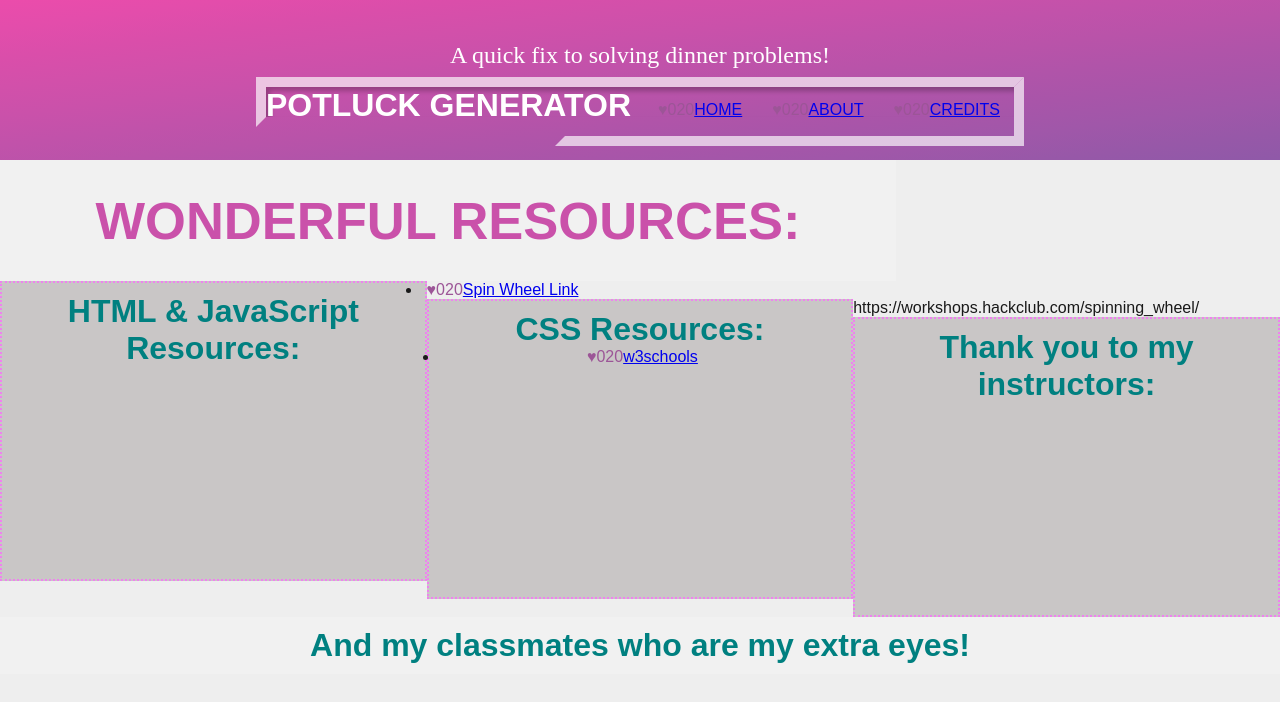
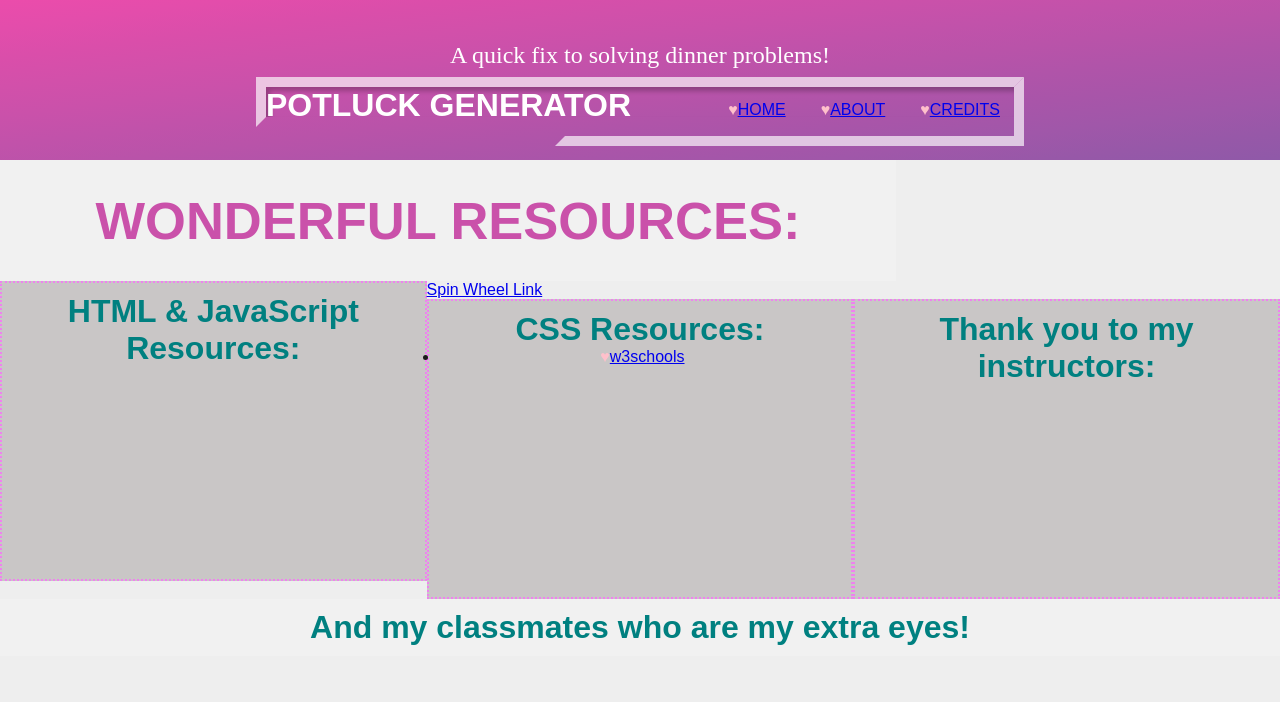
Before and after one commit to daravyderouen/potluckCapstone, a website: page client/credits.html in a window 1280 px wide. Drawn offline with Linux system fonts and the light colour scheme.

Commit message:
Revise code

```diff
--- a/client/credits.html
+++ b/client/credits.html
@@ -66,13 +66,11 @@
         width: 100%;
       }
     }
-    ul li{
-        padding-left:5px
-    }
 
     ul li:before {
-    content: "\2665 020";
-    color: #9c5597;
+    content: "\2665 ";
+    color: pink;
+    padding-left: 5px;
     }
 
 
@@ -88,10 +86,10 @@
 <div class="row">
     <div class="column" style="background-color:rgb(201, 198, 198);"><h3 class="h3Credit">HTML & JavaScript Resources:</h3></div>
     <ul class="ulCredit">
-        <li style="cursor:pointer;"><a href='https://workshops.hackclub.com/spinning_wheel/';" target="_blank">Spin Wheel Link</a></li>
+        <a href='https://workshops.hackclub.com/spinning_wheel/';" target="_blank">Spin Wheel Link</a>
     </ul>
 
-    https://workshops.hackclub.com/spinning_wheel/
+
 
     <div class="column" id="columnCSS" style="background-color:rgb(201, 198, 198);"><h3 class="h3Credit">CSS Resources:</h3>
         <ul class="ulCredit">
```
